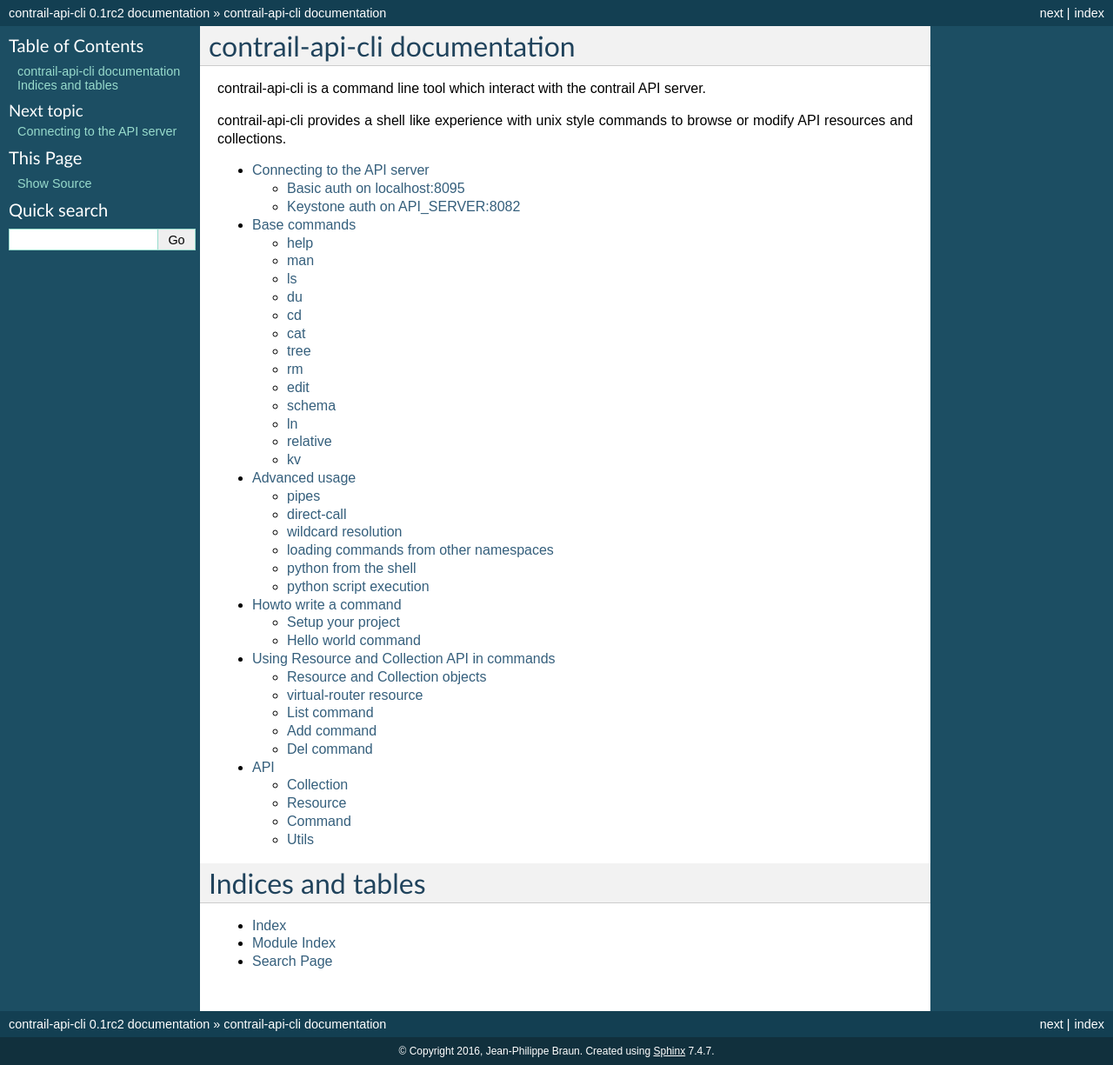
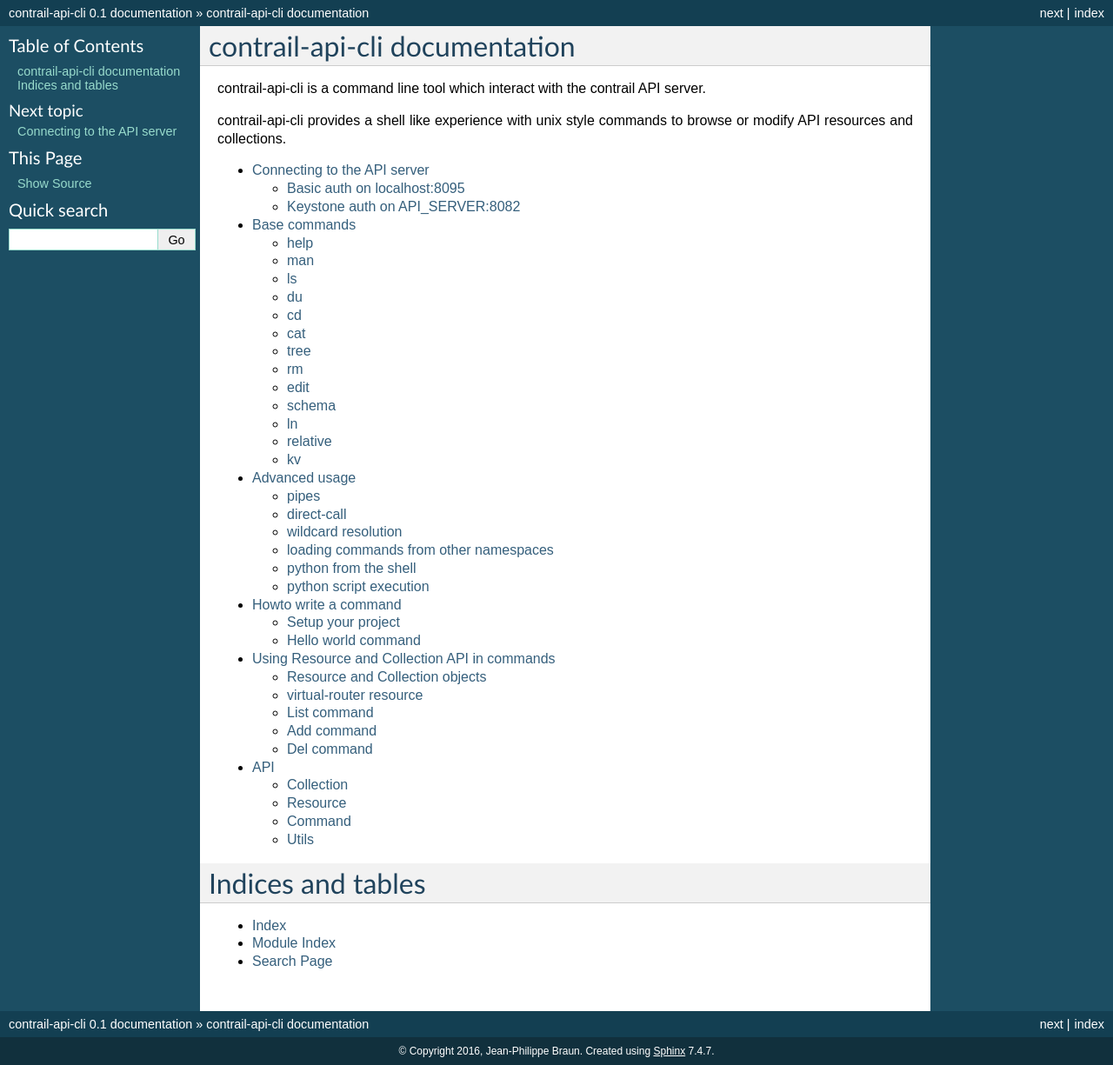
Before and after one commit to eonpatapon/contrail-api-cli, a Sphinx documentation site: the page built from doc/index.rst, in a window 1280 px wide. Shown: the whole page at 87% size. Built offline with Sphinx 7.4.7, drawn with Linux system fonts in a browser that asks for light colours.

Commit message:
Bump to 0.1

```diff
--- a/doc/conf.py
+++ b/doc/conf.py
@@ -59,7 +59,7 @@ author = u'Jean-Philippe Braun'
 # The short X.Y version.
 version = u'0.1'
 # The full version, including alpha/beta/rc tags.
-release = u'0.1rc2'
+release = u'0.1'
 
 # The language for content autogenerated by Sphinx. Refer to documentation
 # for a list of supported languages.
--- a/setup.py
+++ b/setup.py
@@ -18,7 +18,7 @@ if sys.version_info[0] == 2:
 
 setup(
     name='contrail-api-cli',
-    version='0.1rc2',
+    version='0.1',
     description="Simple CLI program to browse Contrail API server",
     long_description=open('README.md').read(),
     author="Jean-Philippe Braun",
```
Also changed, not shown: 1 other file.
